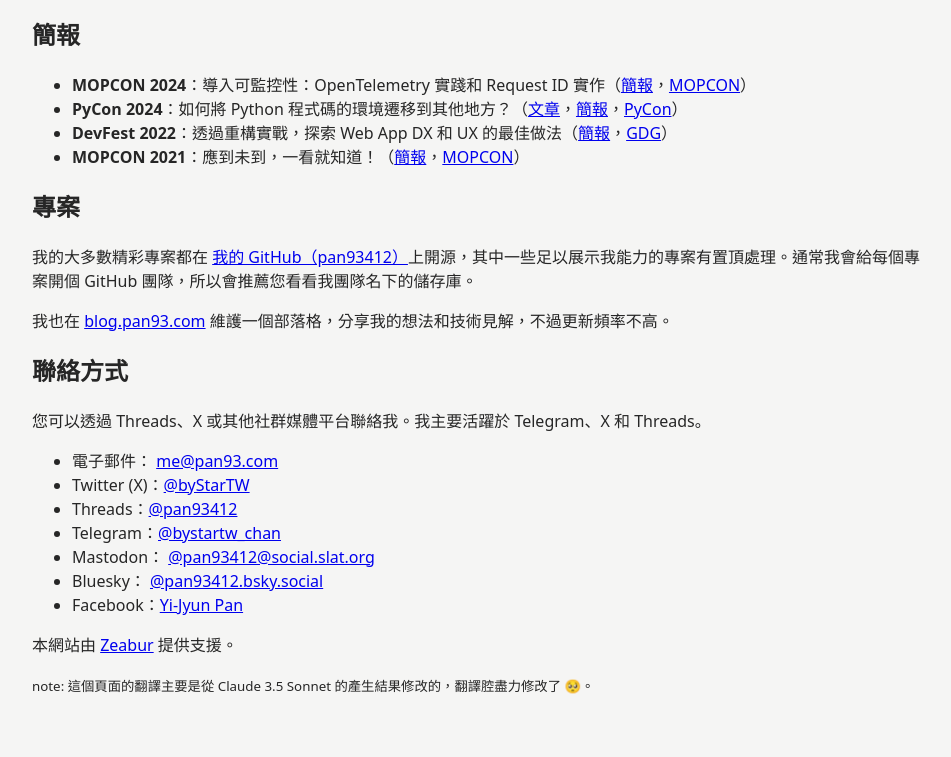
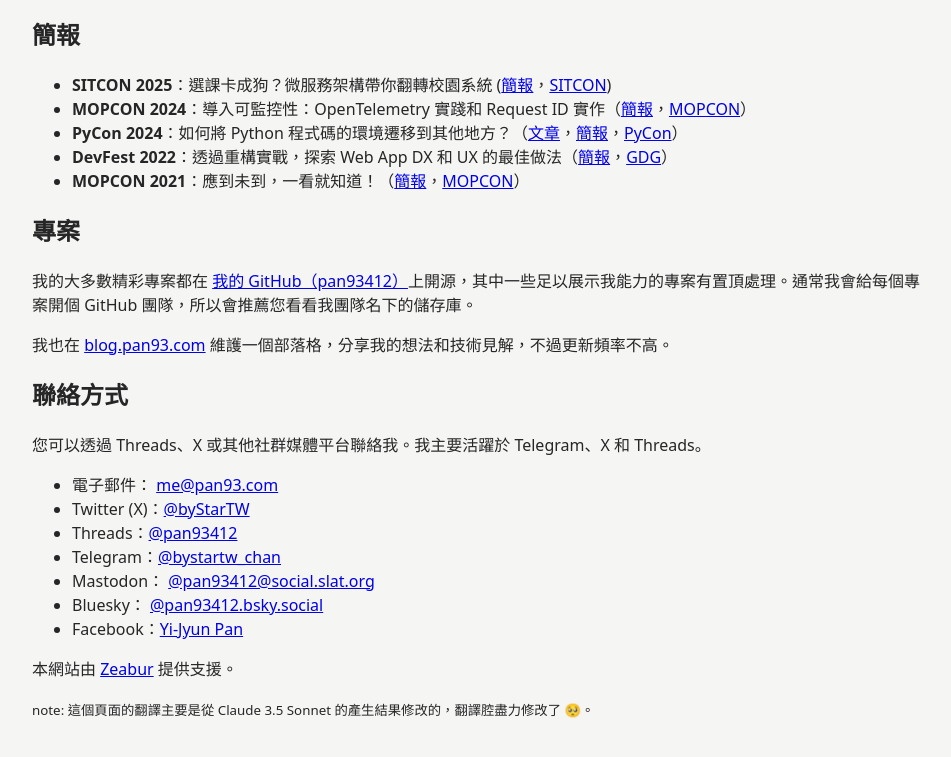
Before and after one commit to pan93412/homepage-plain, a website built with Vite: page index.zh-TW.html in a window 1280 px wide. Shown: the part 1361-2118 px from the top of the page, without its empty margins (158-1109 px from the left). Built offline with nearby package versions, Linux system fonts and the light colour scheme.

Commit message:
docs: Add my SITCON 2025 slides

```diff
--- a/index.zh-TW.html
+++ b/index.zh-TW.html
@@ -120,6 +120,7 @@
         <h2>簡報</h2>
 
         <ul>
+          <li><strong>SITCON 2025</strong>：選課卡成狗？微服務架構帶你翻轉校園系統 (<a href="https://link.pan93.com/sitcon2025-ppt">簡報</a>，<a href="https://sitcon.org/2025/agenda/a03517/">SITCON</a>)</li>
           <li>
             <strong>MOPCON 2024</strong>：導入可監控性：OpenTelemetry 實踐和 Request ID 實作（<a href="https://link.pan93.com/opentelemetry-ppt">簡報</a>，<a href="https://mopcon.org/2024/speaker/?id=2024010">MOPCON</a>）
           </li>
```
Also changed, not shown: index.html (+1 -0 lines).
